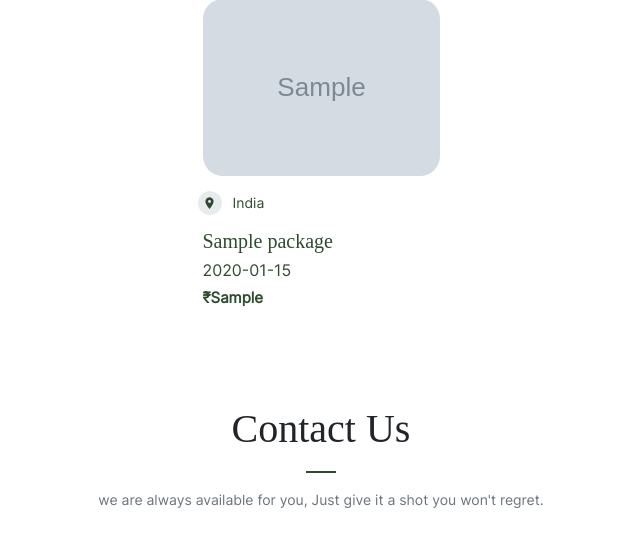
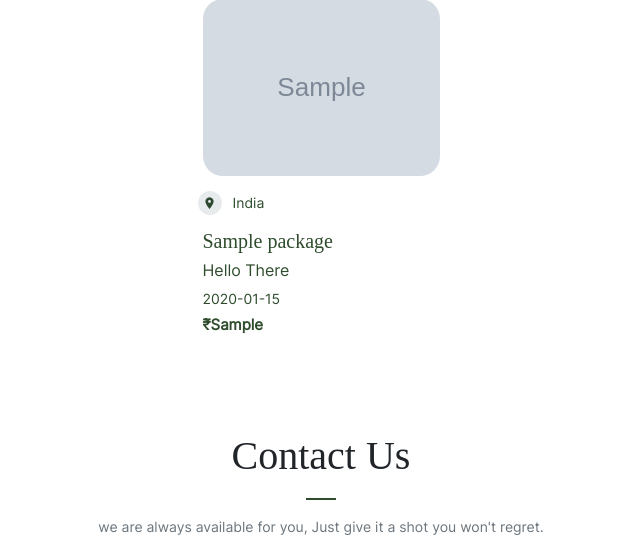
Before and after one commit to aalimaslam/AdorationHolidays, a Django app: page / in a window 1280 px wide. Shown: the part 3028-3576 px from the top of the page, without its empty margins (319-959 px from the left). Run offline with Django 4.2, Linux system fonts and the light colour scheme; tables that the repository leaves empty hold one stand-in row (values such as "Sample post"); grey boxes marked "Sample" are stand-in pictures; parts of the project's set-up code (start-up, migrations or seed data) failed here and were passed over; some libraries are stand-ins or nearby versions; some web fonts are replaced.

Commit message:
Update index.html

```diff
--- a/templates/index.html
+++ b/templates/index.html
@@ -321,7 +321,8 @@
               <div class="d-flex align-items-center">
                 <div>
                   <h3>{{package.name}}</h3>
-                  <h6>{{package.time}}</small></h6>
+                  <h6 class="h6">Hello There</h6>
+                  <h6><small>{{package.time}}</small></h6>
                   <div class="price ml-auto">
                     <span>₹{{package.price}}</span>
                   </div>
```
